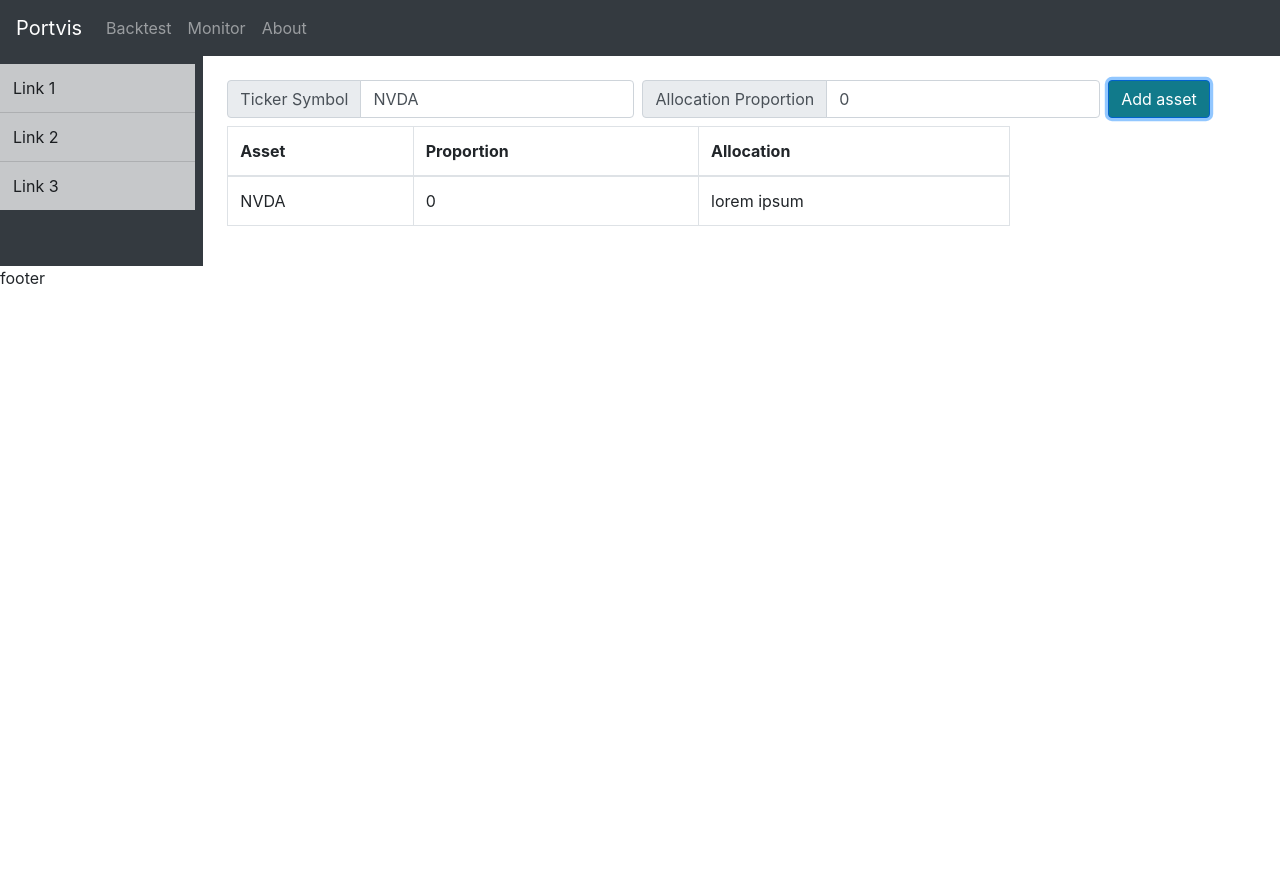
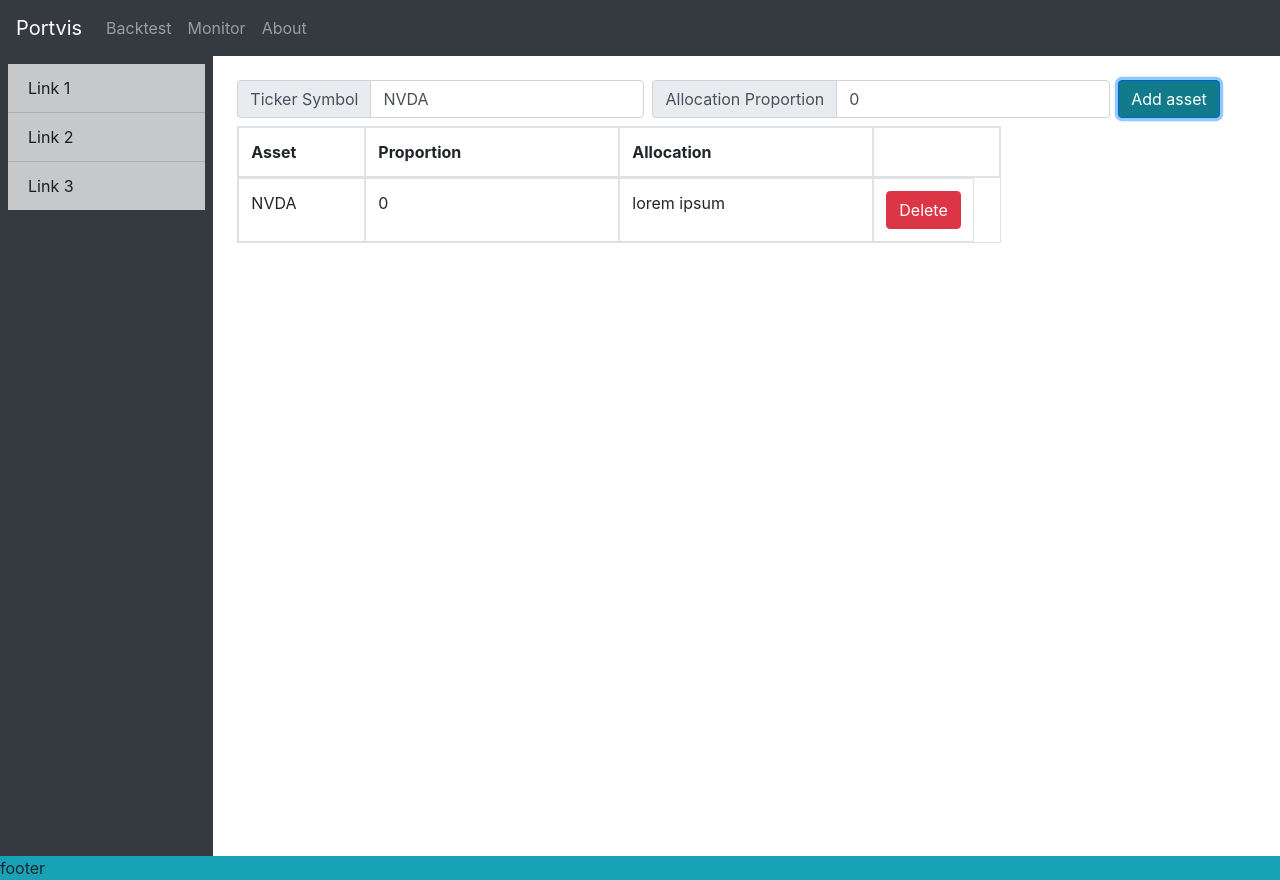
Before and after one commit to jonjau/portvis, a React (Create React App) app in the folder client/: page /backtest in a window 1280 px wide. Both pictures are taken after a click on the button "Add asset". Before the commit the page ends 800 px from the top, so only its background shows below. Built offline with nearby package versions, Linux system fonts and the light colour scheme.

Commit message:
added functioning 'delete asset' button to asset allocation table

```diff
--- a/client/package.json
+++ b/client/package.json
@@ -12,6 +12,8 @@
     "formik": "^2.1.5",
     "react": "^16.13.0",
     "react-bootstrap": "^1.2.1",
+    "react-bootstrap-table-next": "^4.0.3",
+    "react-bootstrap-table2-editor": "^1.4.0",
     "react-dom": "^16.13.0",
     "react-router-dom": "^5.1.2",
     "react-scripts": "3.4.0"
--- a/client/src/App.js
+++ b/client/src/App.js
@@ -3,10 +3,12 @@ import './App.css';
 
 import PortvisApp from "./components/PortvisApp";
 
+//<Container fluid="true" className="d-flex flex-1 flex-column bg-danger">
 function App() {
   return (
-    <div className="App">
+    <div className="App d-flex flex-column flex-grow-1">
       <PortvisApp />
+      <footer className="bg-info">footer</footer>
     </div>
   );
 }
--- a/client/src/components/AllocationTable.js
+++ b/client/src/components/AllocationTable.js
@@ -1,9 +1,10 @@
 import React, { Component } from "react";
 import { Table, Button, Form, FormControl, InputGroup } from "react-bootstrap";
 import { useFormik } from "formik";
+// import BoostrapTable from "react-bootstrap-table-next";
+// import cellEditFactory from 'react-bootstrap-table2-editor';
 
 function AssetForm(props) {
-
   // this is a React hook, works for functional components, like this one.
   const formik = useFormik({
     initialValues: {
@@ -11,9 +12,9 @@ function AssetForm(props) {
       proportion: 0.0,
     },
     onSubmit: (values) => {
-      alert(JSON.stringify(values, null, 2));
+      //alert(JSON.stringify(values, null, 2));
       props.submitAction(values);
-    }
+    },
   });
 
   // `name` in a Form.Control (like HTML's <input>) identifies what the
@@ -57,39 +58,79 @@ class AllocationTable extends Component {
       assets: [],
     };
 
+    this.columns = [
+      {
+        dataField: "symbol",
+        text: "Ticker Symbol",
+        sort: true,
+      },
+      {
+        dataField: "proportion",
+        text: "Allocation Proportion",
+        sort: true,
+      },
+    ];
+
     this.addAssetClicked = this.addAssetClicked.bind(this);
+    this.deleteAssetClicked = this.deleteAssetClicked.bind(this);
   }
 
-  addAssetClicked(values) {
-    // no stale state issue?
-    console.log(this.state.assets);
-    const newAssets = this.state.assets.concat(values)
-    console.log(newAssets);
-    this.setState({assets: newAssets});
+  addAssetClicked(newAsset) {
+    // never mutate state directly!
+    this.setState((prevState) => ({
+      assets: [...prevState.assets, newAsset],
+    }));
+  }
+
+  deleteAssetClicked(assetSymbol) {
+    // assumes assets (their symbols) are unique
+    this.setState((prevState) => ({
+      assets: prevState.assets.filter((asset) => asset.symbol !== assetSymbol),
+    }));
   }
 
   render() {
-    console.log("rendered")
     // doesn't have to be called submitAction
     return (
       <>
-        <AssetForm submitAction={this.addAssetClicked}/>
+        <AssetForm submitAction={this.addAssetClicked} />
+        {/* <BoostrapTable
+          keyField="name"
+          data={this.state.assets}
+          columns={this.columns}
+          cellEdit={ cellEditFactory({ mode: 'click' }) }
+        ></BoostrapTable> */}
+
         <Table bordered hover className="col-9">
           <thead>
-            <tr>
-              <th>Asset</th>
-              <th>Proportion</th>
-              <th>Allocation</th>
+            <tr className="d-flex">
+              <th className="col-2">Asset</th>
+              <th className="col-4">Proportion</th>
+              <th className="col-4">Allocation</th>
+              <th className="col-2"></th>
             </tr>
           </thead>
           <tbody>
             {this.state.assets.map((asset) => (
               // symbol must be unique! Validate this with Formik
               // https://reactjs.org/docs/lists-and-keys.html#keys
-              <tr key={asset.symbol}>
-                <td>{asset.symbol}</td>
-                <td>{asset.proportion}</td>
-                <td>lorem ipsum</td>
+              <tr className="d-flex" key={asset.symbol}>
+                <td className="col-2">{asset.symbol}</td>
+                <td className="col-4">{asset.proportion}</td>
+                <td className="col-4">lorem ipsum</td>
+                <td classname="col-2">
+                  <Button
+                    className="btn-danger"
+                    onClick={() => this.deleteAssetClicked(asset.symbol)}
+                  >
+                    Delete
+                  </Button>
+                  {/* <InputGroup>
+                  <FormControl>
+
+                  </FormControl>
+                  </InputGroup> */}
+                </td>
               </tr>
             ))}
           </tbody>
--- a/client/src/components/BacktestComponent.js
+++ b/client/src/components/BacktestComponent.js
@@ -59,9 +59,8 @@ class StockComponent extends Component {
 
   render() {
     return (
-      <Container fluid="true" className="d-flex flex-column grow">
       <Row>
-          <Col md={2} className="bg-dark p-2">
+        <Col md={2} className="bg-dark p-2 vh-100">
           <ListGroup variant="flush">
             <ListGroup.Item action href="#link1" variant="dark">
               Link 1
@@ -74,16 +73,10 @@ class StockComponent extends Component {
             </ListGroup.Item>
           </ListGroup>
         </Col>
-          {/* <textarea
-              defaultValue={JSON.stringify(this.state.stockHistory.timeSeries)}
-            ></textarea> */}
         <Col md={10} className="p-4">
           <AllocationTable />
         </Col>
-          {/* <div ref="chart" />
-            {/* <button onClick={() => this.plotHistory()}>plotHist</button> */}
       </Row>
-      </Container>
     );
   }
 }
--- a/client/src/components/PortvisApp.js
+++ b/client/src/components/PortvisApp.js
@@ -11,16 +11,17 @@ import NavigationBar from "./NavigationBar";
 class PortvisApp extends Component {
   render() {
     return (
-      <Router>
       <>
         <NavigationBar />
+        <div className="container-fluid flex-grow-1">
+          <Router>
             <Switch>
               <Route path="/" exact component={StockComponent} />
               <Route path="/backtest" exact component={BacktestComponent} />
             </Switch>
-          <footer>footer</footer>
+          </Router>
+        </div>
       </>
-      </Router>
     );
   }
 }
--- a/client/src/index.css
+++ b/client/src/index.css
@@ -11,3 +11,9 @@ code {
   font-family: source-code-pro, Menlo, Monaco, Consolas, 'Courier New',
     monospace;
 }
+
+#root {
+  display: flex;
+  flex-flow: column;
+  min-height: 100vh;
+}
```
Also changed, not shown: 1 other file (tests, documents, lock files or other folders). Lines whose indentation alone changed are shown as unchanged.
